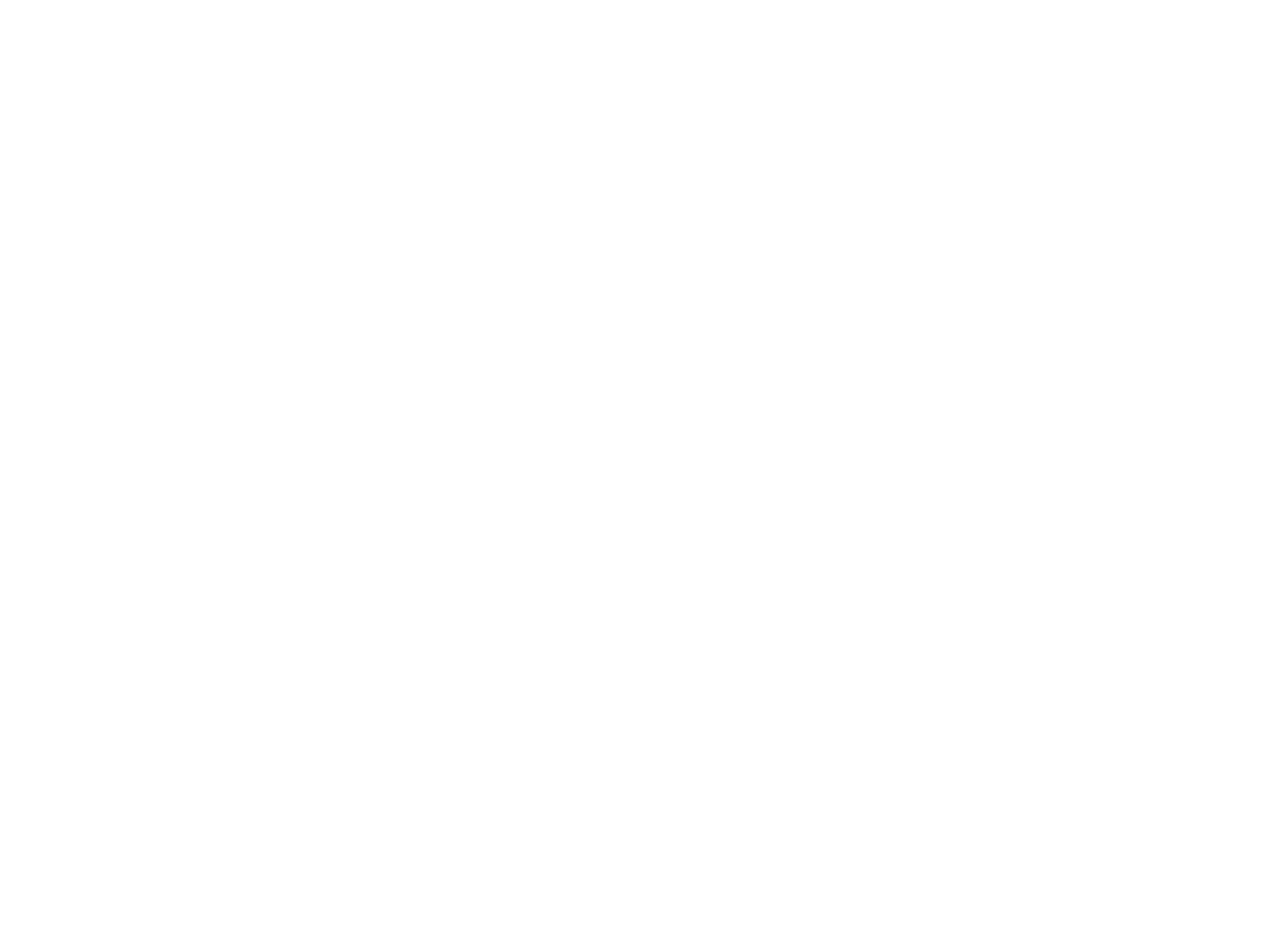
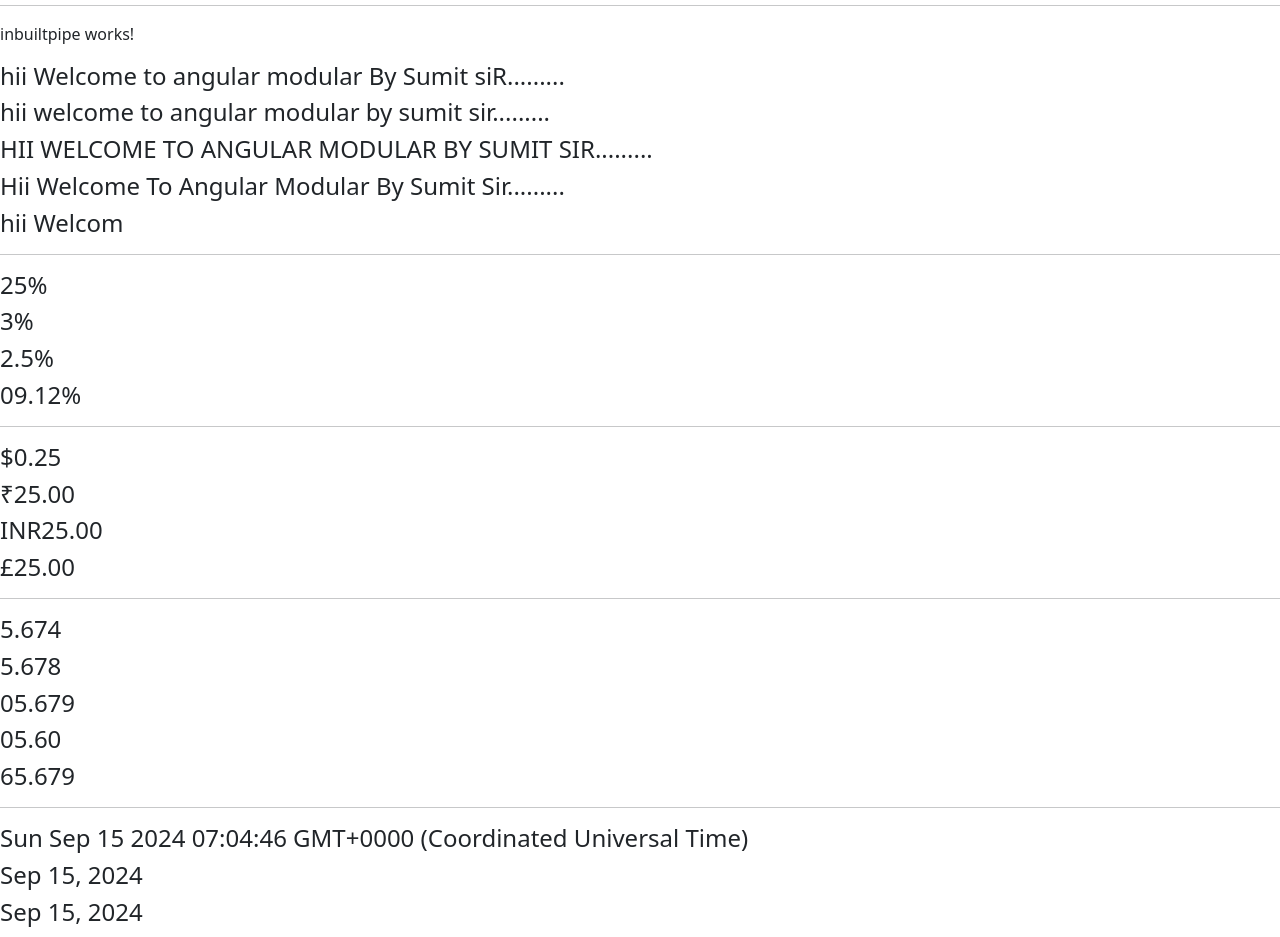
Before and after one commit to PragatiShinde16/AngularConcepts, an Angular app: page / in a window 1280 px wide. Shown: the part 4760-5697 px from the top of the page. Before the commit the page ends 4732 px from the top, so only its background shows below. Built offline with nearby package versions, Linux system fonts and the light colour scheme.

Commit message:
7th commit

```diff
--- a/src/app/app.component.html
+++ b/src/app/app.component.html
@@ -19,3 +19,4 @@
 <app-switchdirective></app-switchdirective>
 <app-parent1inputdecorator></app-parent1inputdecorator>
 <app-parent1outputdecorator></app-parent1outputdecorator>
+<app-inbuiltpipe></app-inbuiltpipe>
--- a/src/app/app.module.ts
+++ b/src/app/app.module.ts
@@ -21,6 +21,7 @@
 import { Child1inputdecoratorComponent } from './child1inputdecorator/child1inputdecorator.component';
 import { Parent1outputdecoratorComponent } from './parent1outputdecorator/parent1outputdecorator.component';
 import { Child1outputdecoratorComponent } from './child1outputdecorator/child1outputdecorator.component';
+import { InbuiltpipeComponent } from './inbuiltpipe/inbuiltpipe.component';
 
 @NgModule({
   declarations: [
@@ -42,6 +43,7 @@
     Child1inputdecoratorComponent,
     Parent1outputdecoratorComponent,
     Child1outputdecoratorComponent,
+    InbuiltpipeComponent,
   ],
   imports: [
     BrowserModule,
--- a/src/app/child1inputdecorator/child1inputdecorator.component.html
+++ b/src/app/child1inputdecorator/child1inputdecorator.component.html
@@ -2,15 +2,15 @@
 <p>child1inputdecorator works!</p>
 <h2>This is input decorator......</h2>
 
-<!-- for sending string msg -->
+<!-- for display string msg -->
 <h4>{{ParentStringMsg}}</h4>
 
-<!-- For sending json obj -->
+<!-- For display json obj -->
 <div>{{ParentJsonObj.id}}</div>
 <div>{{ParentJsonObj.fname}}</div>
 <div>{{ParentJsonObj.lname}}</div>
 
-<!-- For sending array obj -->
+<!-- For display array obj -->
  <table class="table table-bordered">
     <thead>
         <tr>
--- a/src/app/child1outputdecorator/child1outputdecorator.component.ts
+++ b/src/app/child1outputdecorator/child1outputdecorator.component.ts
@@ -46,6 +46,8 @@
   ]
 
   onSend(){
+
+    // emit() :- This method is used for generate the event.
     this.childStrEvent.emit(this.msg);
     this.childJsonObjEvent.emit(this.jsonObj);
     this.childArrObjEvent.emit(this.arrObj);
--- /dev/null
+++ b/src/app/inbuiltpipe/inbuiltpipe.component.html
@@ -0,0 +1,73 @@
+<hr><hr>
+<p>inbuiltpipe works!</p>
+
+<!-- *Pipe :-
+            - It is used to transform your data without changing its original value.
+            - Pipe is only apply on property.
+            - Pipe indicate by using |
+-->
+<!-- * Inbuilt pipe :-
+                - Syntax :
+                        {{propertyName}} | pipeName
+-->
+
+<!-- Following are the some string pipe -->
+<h4>{{strData}}</h4>
+<h4>{{strData | lowercase}}</h4>
+<h4>{{strData | uppercase}}</h4>
+<!-- titlecase :- it is used for first letter convert into capital -->
+<h4>{{strData | titlecase}}</h4>
+<!-- slice :- it is used for copy -->
+<h4>{{strData | slice:0:10}}</h4>
+
+<hr>
+
+<!-- Percent pipe -->
+<h4>{{0.25 | percent}}</h4>
+<h4>{{0.025 | percent}}</h4>
+<h4>{{0.025 | percent:'1.1'}}</h4>
+<h4>{{0.09123 | percent:'2.2'}}</h4>
+
+<hr>
+
+<!-- currency pipe :
+                    - if we use only currency pipe then it will display default currency i.e $
+-->
+
+<h4>{{0.25 | currency}}</h4>
+<!-- this is used for display contry symbol. INR : indian code -->
+<h4>{{25 | currency : 'INR'}}</h4>
+<!-- this is used for display contry code -->
+<h4>{{25 | currency : 'INR':'code'}}</h4>
+<!-- GBP : it is great britian contry code -->
+<h4>{{25 | currency : 'GBP'}}</h4>
+
+<hr>
+
+<!-- number pipe :-
+                - Syntax :-
+                        - anyNumber | number : 'before point number.range'
+                        - ex :  1.2-3 means before point number.min-max
+-->
+<h4>{{5.6743462 | number : '1.2-3'}}</h4>
+<h4>{{5.678456 | number : '1.2-3'}}</h4>
+<h4>{{5.678556 | number : '2.2-3'}}</h4>
+<h4>{{5.6 | number : '2.2-3'}}</h4>
+<h4>{{65.678556 | number : '1.2-3'}}</h4>
+
+<hr>
+
+<!-- Date pipe :-
+                - - if we use only date pipe then it will display default date i.e mediumDate.
+-->
+<h4>{{myDate}}</h4>
+<h4>{{myDate | date}}</h4>
+<h4>{{myDate | date : 'mediumDate'}}</h4>
+<h4>{{myDate | date : 'longDate'}}</h4>
+<h4>{{myDate | date : 'shortDate'}}</h4>
+<h4>{{myDate | date : 'dd-MM-yyyy'}}</h4>
+<h4>{{myDate | date : 'dd/MM/yyyy'}}</h4>
+
+<!-- Chaining of pipe :- it means apply one pipe on another pipe -->
+
+<h4>{{myDate | date : 'longDate' | uppercase}}</h4>
--- /dev/null
+++ b/src/app/inbuiltpipe/inbuiltpipe.component.ts
@@ -0,0 +1,13 @@
+import { Component } from '@angular/core';
+
+@Component({
+  selector: 'app-inbuiltpipe',
+  templateUrl: './inbuiltpipe.component.html',
+  styleUrls: ['./inbuiltpipe.component.css']
+})
+export class InbuiltpipeComponent {
+
+  strData:string = "hii Welcome to angular modular By Sumit siR.........";
+
+  myDate=Date();
+}
--- a/src/app/parent1inputdecorator/parent1inputdecorator.component.html
+++ b/src/app/parent1inputdecorator/parent1inputdecorator.component.html
@@ -4,7 +4,9 @@
 <!-- Input Decorator :-
                     - It used for sending data from parent component to child component.
                     - It is property level decorator.
-                    - @Input
+                    - Syntax :-
+                            @Input() propertyName
 -->
 
+<!-- For sending the data -->
 <app-child1inputdecorator [ParentStringMsg] = "msg" [ParentJsonObj] = "jsonObj" [ParentArrObj] = "arrObj"></app-child1inputdecorator>
--- a/src/app/parent1inputdecorator/parent1inputdecorator.component.ts
+++ b/src/app/parent1inputdecorator/parent1inputdecorator.component.ts
@@ -7,14 +7,17 @@
 })
 export class Parent1inputdecoratorComponent {
 
+  // create string
   msg:string="Welcome to angular........";
 
+  // create json obj
   jsonObj={
     id : 1,
     fname : "Pragati",
     lname : "Shinde"
   }
 
+  // create array obj
   arrObj:any[]=[
     {
       name:"Apple",
```
Also changed, not shown: src/app/parent1outputdecorator/parent1outputdecorator.component.html (+5 -4 lines), src/app/inbuiltpipe/inbuiltpipe.component.css (added), 1 other file (tests, documents, lock files or other folders).
